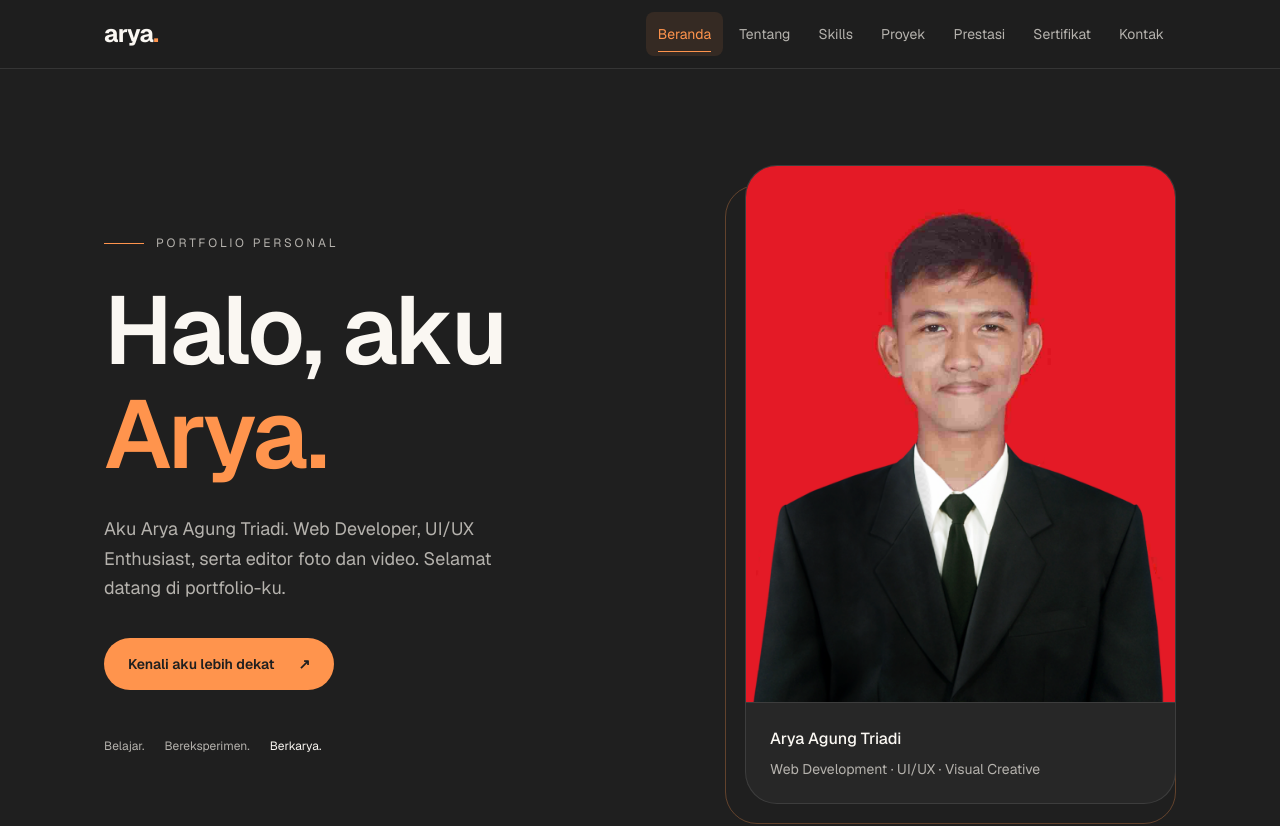
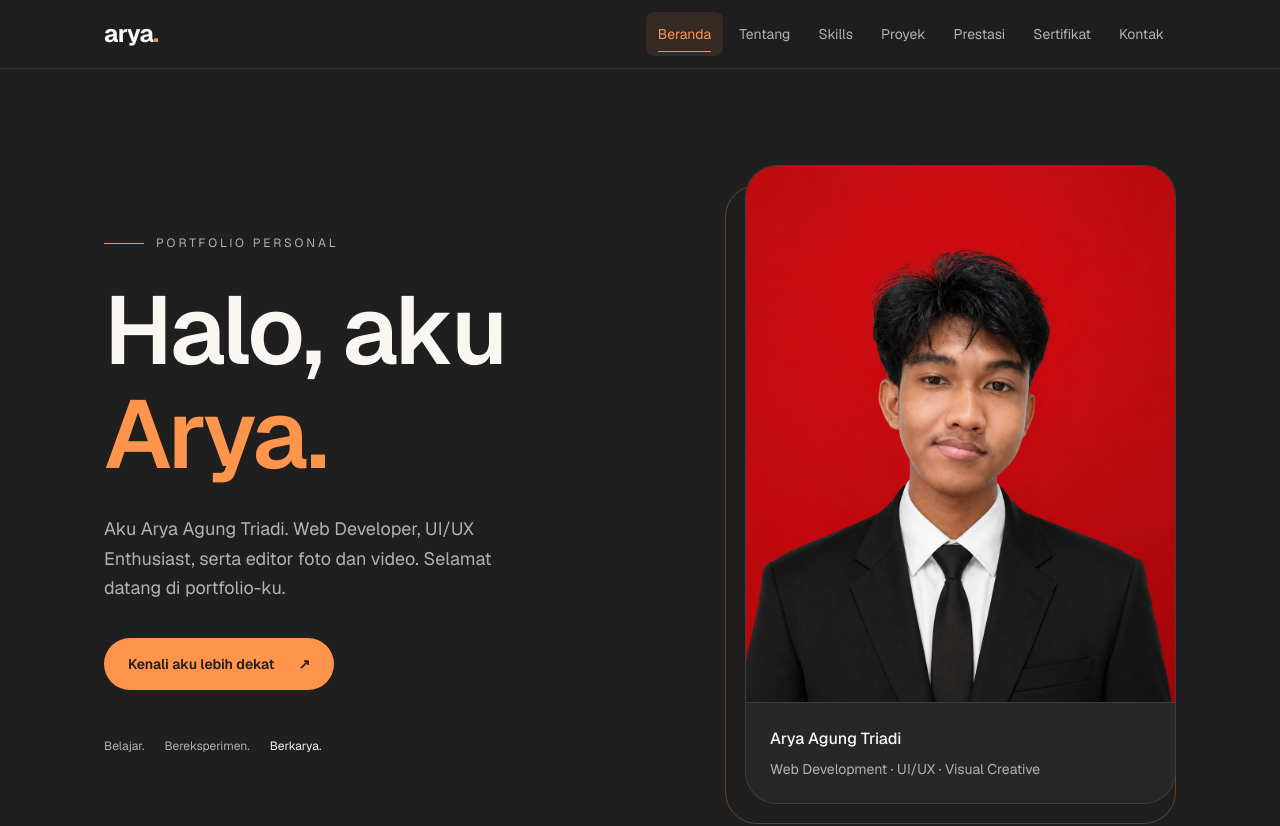
Before and after one commit to AryaAgungTriadi/Portofolio, a Next.js app: page / in a window 1280 px wide. Shown: the top 826 px of the page. Built offline with nearby package versions, Linux system fonts and the light colour scheme.

Commit message:
Update hero with new formal portrait

```diff
--- a/components/Hero.tsx
+++ b/components/Hero.tsx
@@ -13,7 +13,7 @@ export default function Hero() {
         <figure className="relative mx-auto w-full max-w-sm pb-5 pl-5 lg:max-w-none">
           <div aria-hidden="true" className="absolute inset-x-0 top-5 bottom-0 rounded-[2rem] border border-accent/30" />
           <div className="relative overflow-hidden rounded-[2rem] border border-white/10 bg-surface">
-            <Image src="/images/arya.png" alt="Foto Arya Agung Triadi" width={1036} height={1354} preload sizes="(max-width: 1023px) 384px, 440px" className="aspect-[4/5] w-full object-cover object-top" />
+            <Image src="/images/arya-formal.png" alt="Foto Arya Agung Triadi" width={1086} height={1448} preload sizes="(max-width: 1023px) 384px, 440px" className="aspect-[4/5] w-full object-cover object-top" />
             <figcaption className="border-t border-white/10 p-5 sm:p-6">
               <p className="font-medium">Arya Agung Triadi</p>
               <p className="mt-2 text-sm text-muted">Web Development · UI/UX · Visual Creative</p>
```
Also changed, not shown: public/images/arya-formal.png (added).
